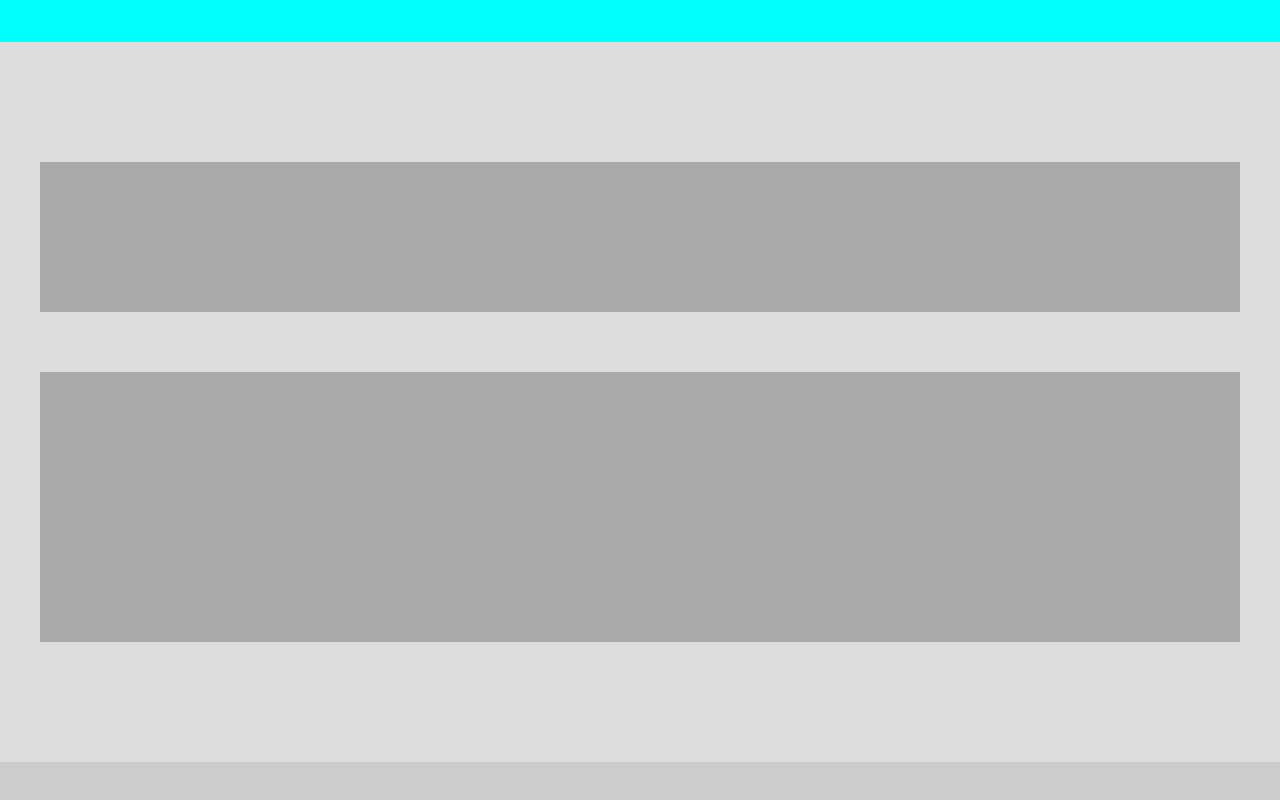
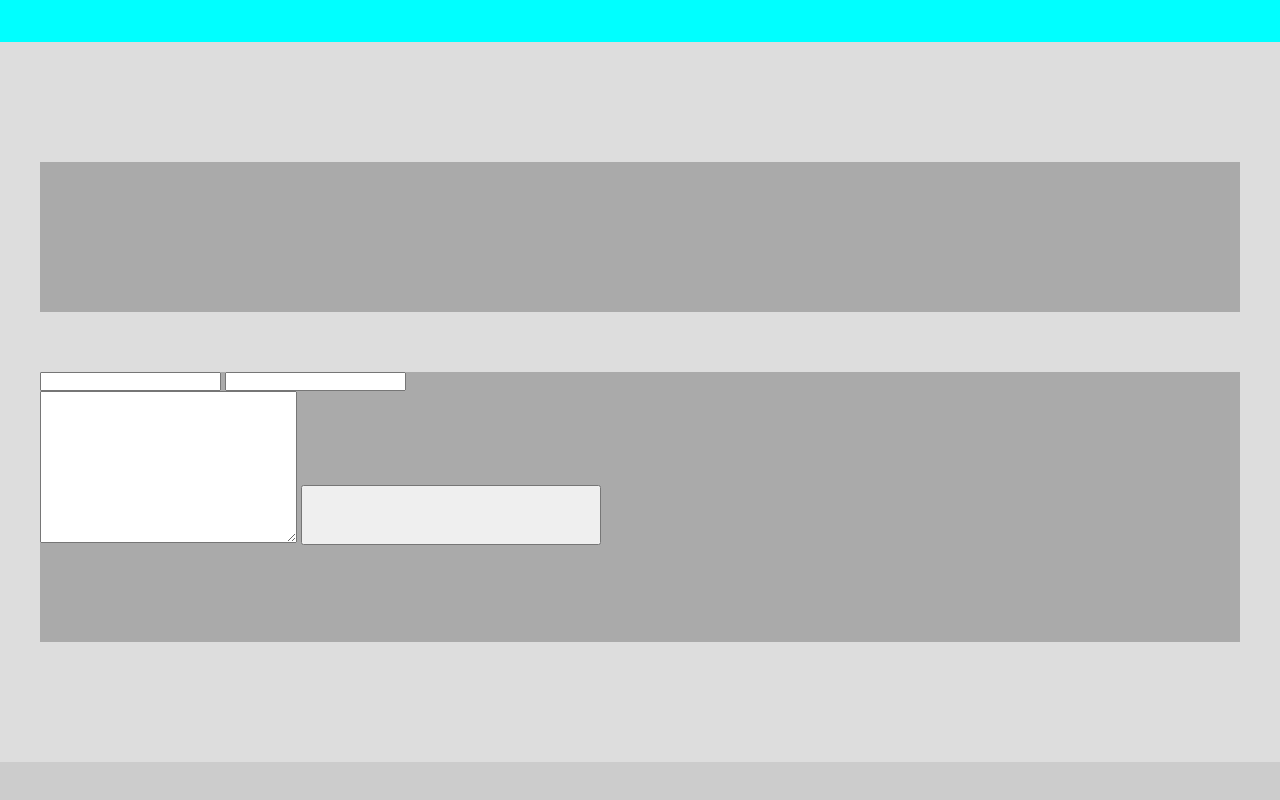
Before and after one commit to jjs06/second_potfolio, a plain HTML site: page index.html in a window 1280 px wide. Shown: the part 10968-11768 px from the top of the page. Drawn offline with Linux system fonts and the light colour scheme.

Commit message:
2023.07.18.01

```diff
--- a/index.html
+++ b/index.html
@@ -179,11 +179,21 @@
         <footer>
             <div class="b11">
                 <div class="tbox8"></div>
-                <form action=""></form>
+                <form action="">
+                    <div class="tbox9">
+                        <input type="text">
+                        <input type="text">
+                    </div>
+                    <textarea name="" id="" cols="30" rows="10"></textarea>
+                    <button class="btn2">
+
+                    </button>
+                </form>
             </div>
+
             <div class="b12">
                 <div class="logo2">
-
+                    <img src="" alt="">
                 </div>
                 <ul>
                     <il></il>
```
